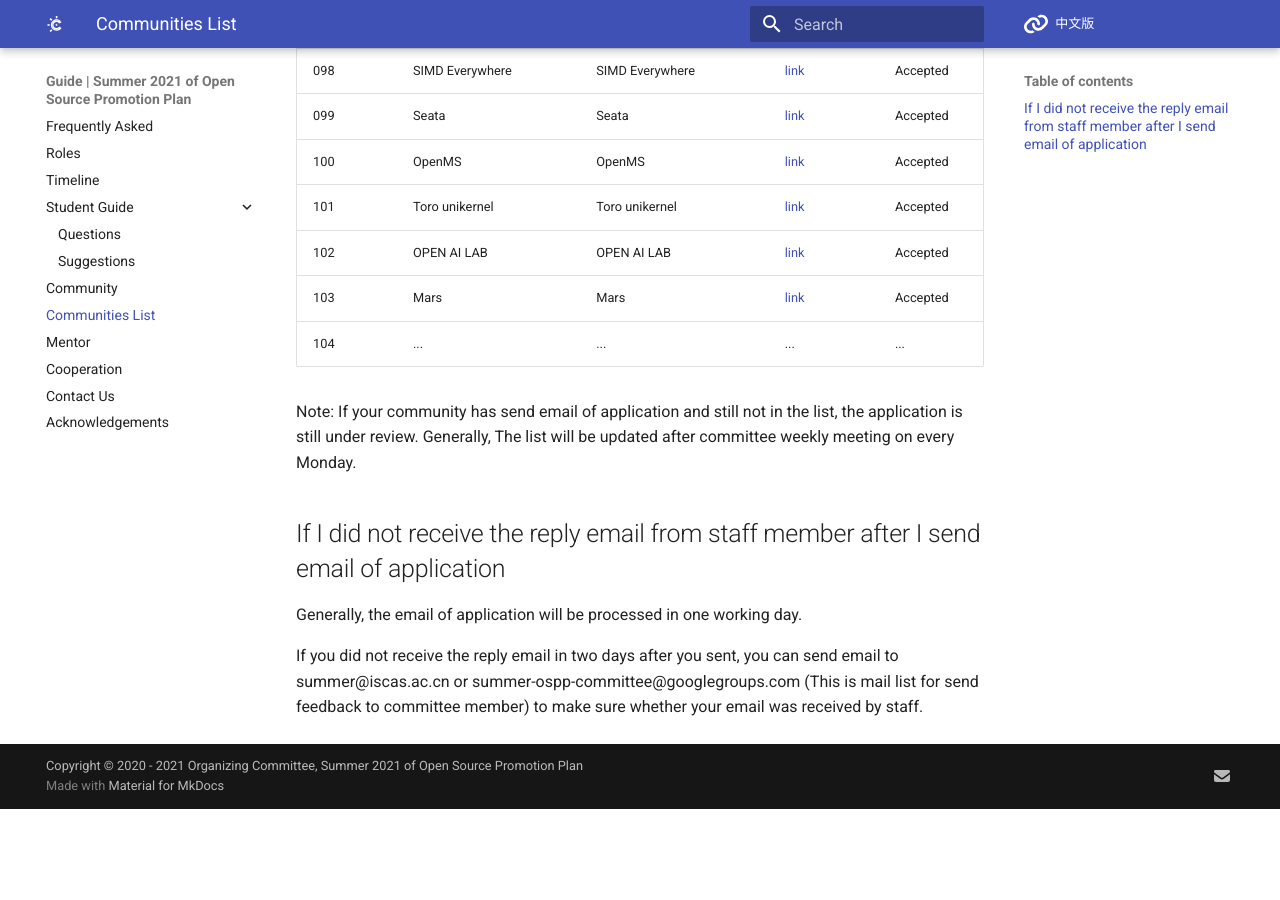
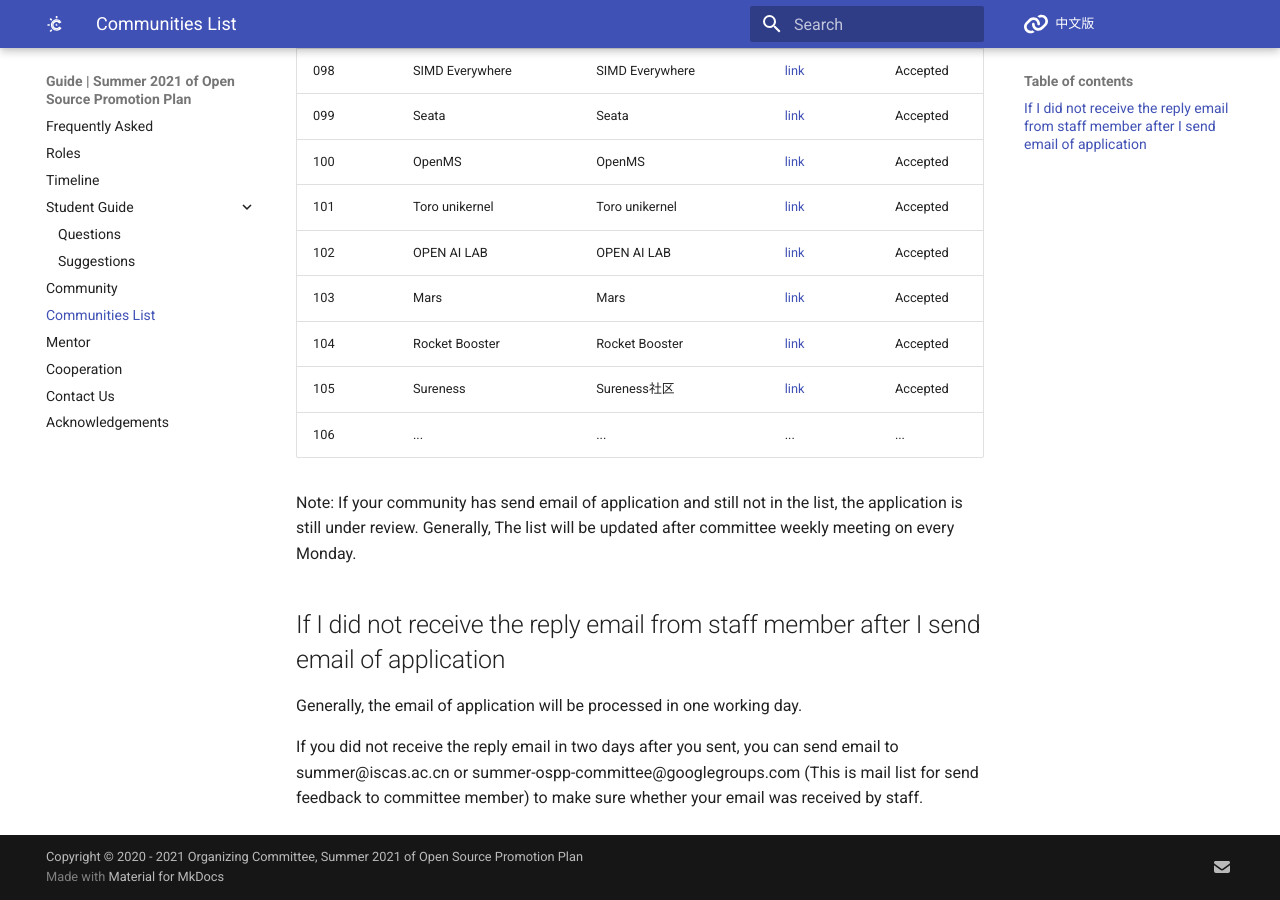
Before and after one commit to summer-ospp/help-en, an MkDocs documentation site: the page built from docs/communities-list.md, in a window 1280 px wide and 900 px high, scrolled down 5203 px. Built offline with MkDocs 1.6.1 and Material for MkDocs 9.7.7, drawn with Linux system fonts in a browser that asks for light colours; comment, search, counter and statistics services are not loaded; before the commit the page ends 6012 px from its top, so only the background shows below that.

Commit message:
Update communities-list.md

```diff
--- a/docs/communities-list.md
+++ b/docs/communities-list.md
@@ -109,7 +109,10 @@ Before the deadline (May 20th, 2021) of application for community, this list wil
 | 101  | Toro unikernel          | Toro unikernel                  | [link]( https://www.torokernel.io)                                | Accepted    |
 | 102  | OPEN AI LAB             | OPEN AI LAB                     | [link]( https://www.openailab.com)                                | Accepted    |
 | 103  | Mars                    | Mars                            | [link]( https://docs.pymars.org/en/latest/)                       | Accepted    |
-| 104  | ...                     | ...                             | ...              | ...    |
+| 104  | Rocket Booster          | Rocket Booster                  | [link]( https://booster.js.org)                                   | Accepted    |
+| 105  | Sureness                | Sureness社区                    | [link]( https://su.usthe.com/)                                    | Accepted    |
+| 106  | ...                     | ...                             | ...              | ...    |
+
 
 
 
```
